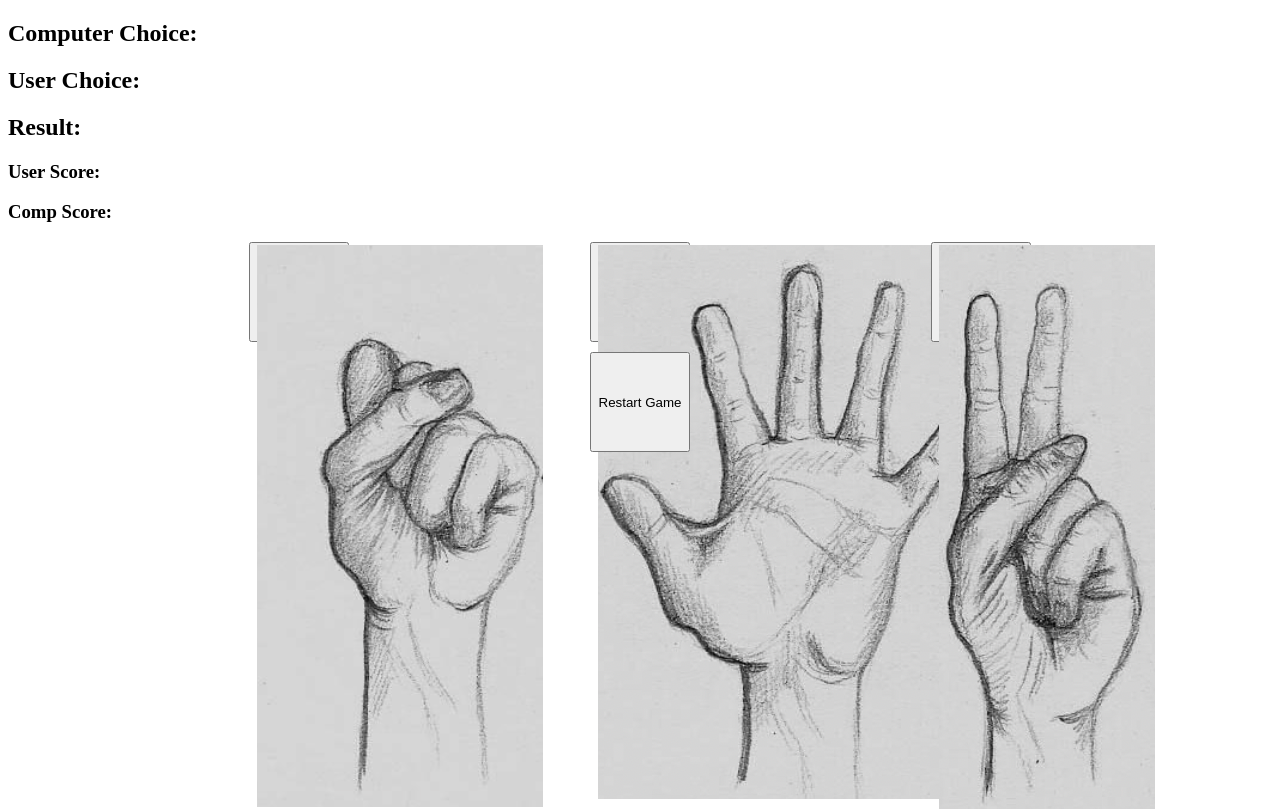
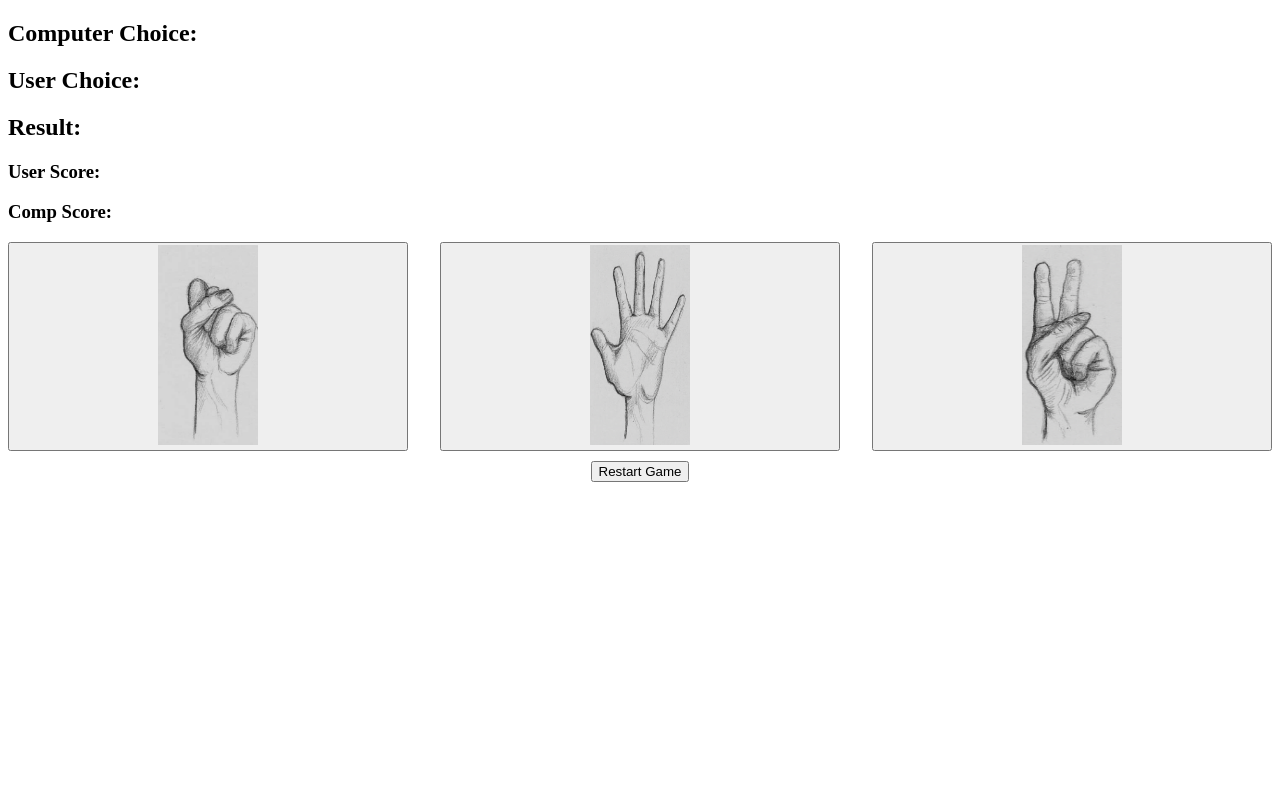
Before and after one commit to DeltaJoy/TheOdinProject, a plain HTML site: page New R.P.S./index.html in a window 1280 px wide. Drawn offline with Linux system fonts and the light colour scheme.

Commit message:
added display grid

```diff
--- a/New R.P.S./styles.css
+++ b/New R.P.S./styles.css
@@ -1,6 +1,6 @@
-button {
-    height: 100px;
+img {
     width: 100px;
+    height: 200px;
 }
 
 
@@ -9,9 +9,10 @@ h2 h3 {
     text-align: center;
 }
 .choice {
-    display: flex;
-    flex-direction: row;
-    justify-content: space-evenly;
+    display: grid;
+    grid-template-columns: repeat(3, 1fr);
+    grid-gap: 2rem;
+
 }
 
 .restart {
```
